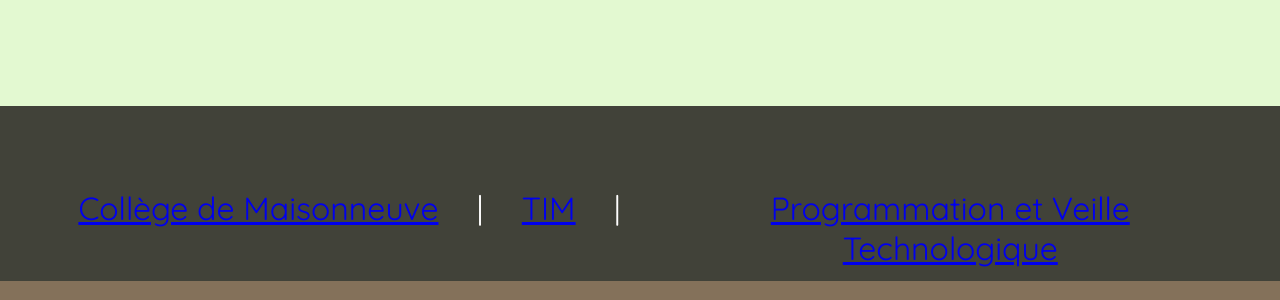
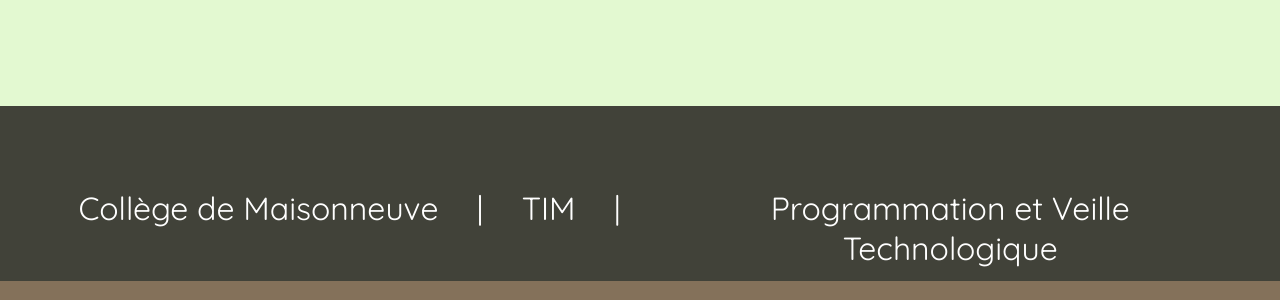
Before and after one commit to Emcduff/veille-3, a plain HTML site: page index.html in a window 1280 px wide. Shown: the part 1116-1416 px from the top of the page. Drawn offline with Linux system fonts and the light colour scheme.

Commit message:
modification du css de la liste du footer

```diff
--- a/less/Index.less
+++ b/less/Index.less
@@ -97,6 +97,12 @@ footer ul {
 	display: inline-flex;
 }
 
+footer ul a {
+	text-decoration: none;
+	color:white;
+	&:hover {color:rgb(195, 226, 122);}
+}
+
 footer ul li {
 	padding-left:3vw;
 	padding-right:3vw;
```
Also changed, not shown: css/index.css.
